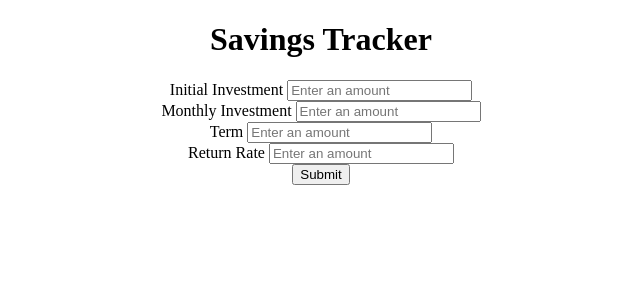
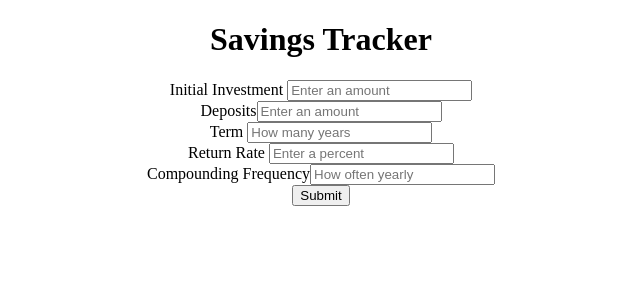
Before and after one commit to timtronic477/investment-tracker, a React (Create React App) app: page / in a window 1280 px wide. Shown: the top 300 px of the page, without its empty margins (319-959 px from the left). Built offline with nearby package versions, Linux system fonts and the light colour scheme.

Commit message:
added compound rate that will be used for graph and calculations

```diff
--- a/src/components/Form/Form.js
+++ b/src/components/Form/Form.js
@@ -3,9 +3,10 @@ import React, { useState } from "react";
 
 const Form = () => {
   const [initialInvestment, setInitialInvestment] = useState("");
-  const [monthlyInvestment, setMonthlyInvestment] = useState("");
+  const [deposit, setDeposit] = useState("");
   const [term, setTerm] = useState("")
   const [rate, setRate] = useState("")
+  const [compound, setCompound] = useState("")
 
 
 
@@ -13,8 +14,8 @@ const Form = () => {
     setInitialInvestment(event.target.value);
   };
 
-  const monthlyInvestmentHandler = (event) => {
-    setMonthlyInvestment(event.target.value);
+  const depositHandler = (event) => {
+    setDeposit(event.target.value);
   };
 
   const termInvestmentHandler = (event) => {
@@ -25,12 +26,20 @@ const Form = () => {
     setRate(event.target.value)
   }
 
+  const compoundHandler = (event) => {
+    setCompound(event.target.value)
+  }
+
   const handleSubmit = (event) => {
     event.preventDefault();
 
-    console.log(initialInvestment, monthlyInvestment);
+    console.log(initialInvestment, deposit, term, rate, compound);
     setInitialInvestment("");
-    setMonthlyInvestment("");
+    setDeposit("");
+    setTerm("");
+    setRate("");
+
+    // assume rate is monthly
   };
 
   return (
@@ -46,11 +55,11 @@ const Form = () => {
           />
         </div>
         <div>
-          <label>Monthly Investment </label>
+          <label>Deposits</label>
           <input
             type="number"
-            onChange={monthlyInvestmentHandler}
-            value={monthlyInvestment}
+            onChange={depositHandler}
+            value={deposit}
             placeholder="Enter an amount"
           />
         </div>
@@ -60,7 +69,7 @@ const Form = () => {
             type="number"
             onChange={termInvestmentHandler}
             value={term}
-            placeholder="Enter an amount"
+            placeholder="How many years"
           />
         </div>
         <div>
@@ -69,7 +78,16 @@ const Form = () => {
             type="number"
             onChange={rateHandler}
             value={rate}
-            placeholder="Enter an amount"
+            placeholder="Enter a percent"
+          />
+        </div>
+        <div>
+          <label>Compounding Frequency</label>
+          <input
+            type="number"
+            onChange={compoundHandler}
+            value={compound}
+            placeholder="How often yearly"
           />
         </div>
       </div>
--- a/src/components/Form/FormInput.js
+++ b/src/components/Form/FormInput.js
@@ -2,9 +2,11 @@ import React from "react";
 
 const FormInput = (props) => {
     return (
+
         <div>
-            <label>{props.title}</label>
-            <input>{props.input}</input>
+          <label>{props.label}</label>
+          <input
+          />
         </div>
     )
 }
```
Also changed, not shown: src/components/Graph/Graph.js (added, +9 -0 lines).
